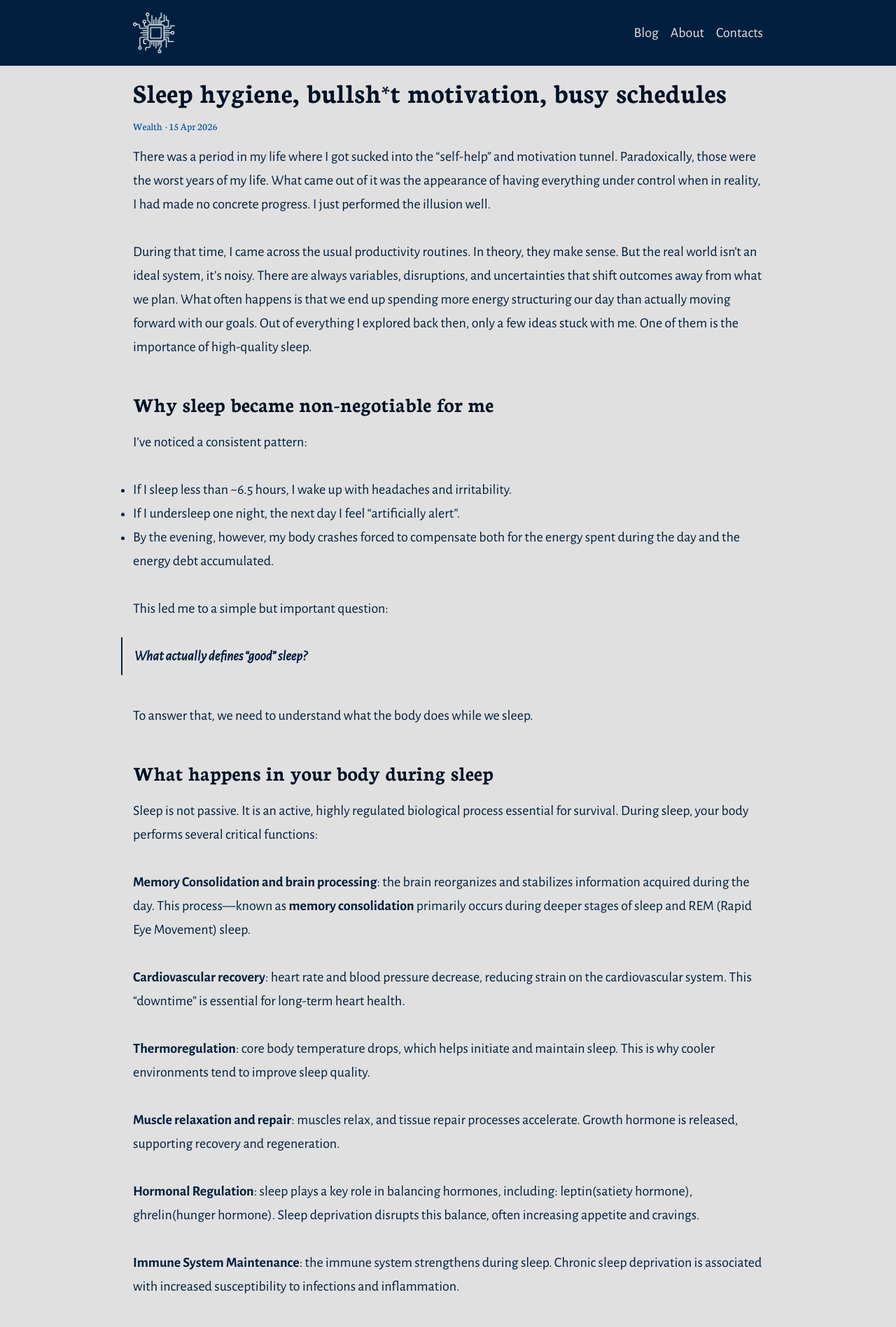
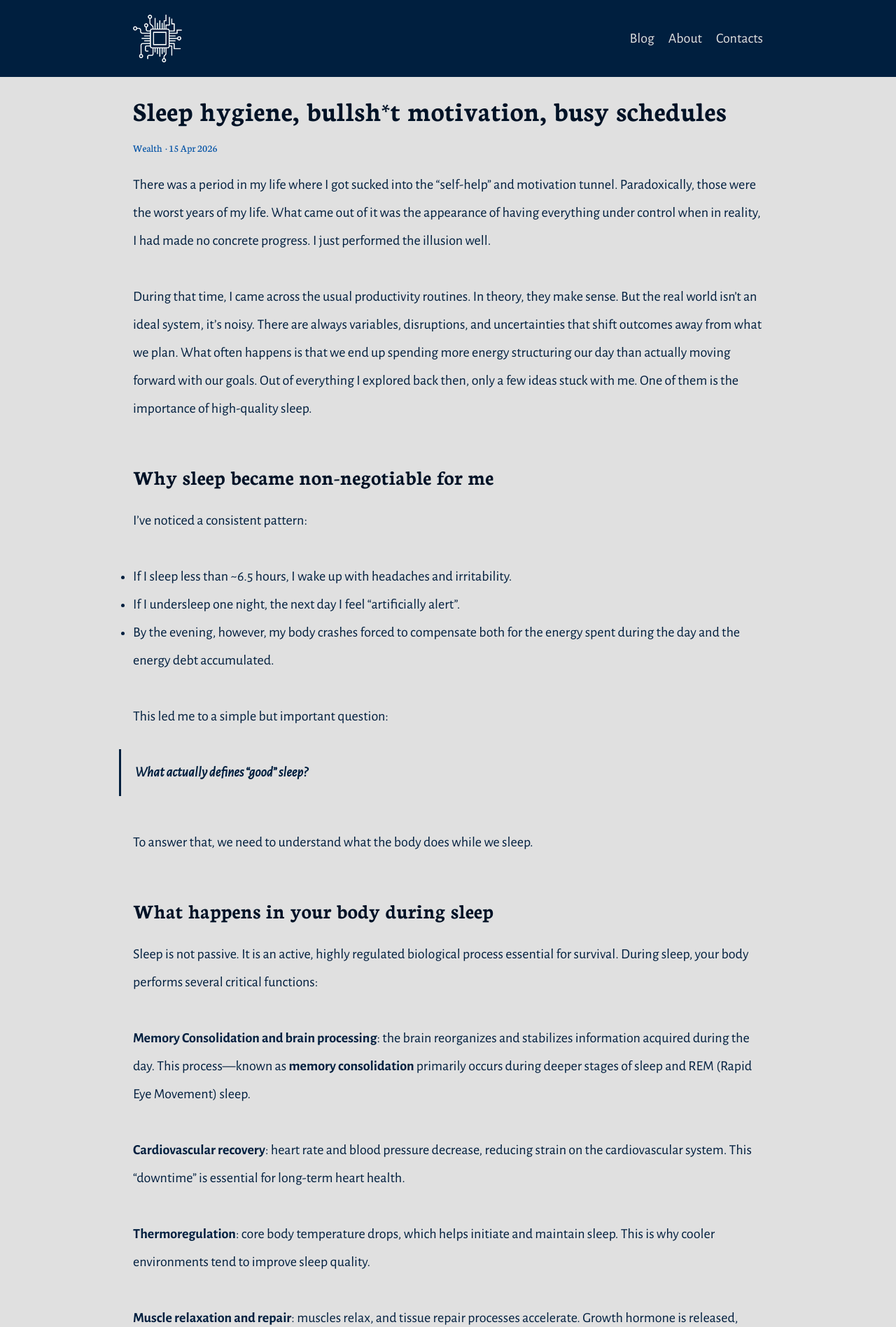
Before and after one commit to armandoahir/armandoahir.github.io, a Jekyll site: the page built from _posts/2026-04-15-How-sleep-hygiene-should-look-like-in-a-real-busy-schedule.md, in a window 1280 px wide. Shown: the top 1897 px of the page at 70% size. Built offline with Jekyll 4.4.1, drawn with Linux system fonts in a browser that asks for light colours.

Commit message:
[17th Apr] Fix font

```diff
--- a/_sass/sassline-base/_variables.scss
+++ b/_sass/sassline-base/_variables.scss
@@ -16,11 +16,11 @@
 // Root font-sizes for each breakpoint. Set to half desired line-height of body text.
 // ! Make sure to have as many sizes as breakpoints above.
 $rootsizes: (
-  rootsize-0: 12,   // 24px line-height body text
-  rootsize-1: 14,   // 28px line-height body text
-  rootsize-2: 15,   // 30px line-height body text
-  rootsize-3: 17,   // 34px line-height body text
-  rootsize-4: 19    // 38px line-height body text
+  rootsize-0: 14,   // da 12 a 14
+  rootsize-1: 16,   // da 14 a 16
+  rootsize-2: 18,   // da 15 a 18
+  rootsize-3: 20,   // da 17 a 20
+  rootsize-4: 22    // da 19 a 22
 ) !default;
 
 // Set the optimum line-length for your text (based on typeface).
```
